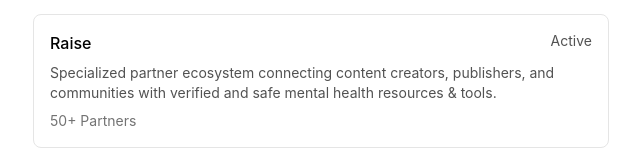
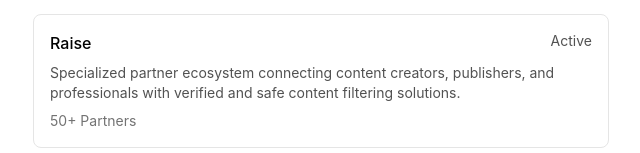
Before and after one commit to col-intel/collective-intelligence, a Next.js app: page / in a window 1280 px wide. Shown: the part 708-861 px from the top of the page, without its empty margins (319-959 px from the left). Built offline with nearby package versions, Linux system fonts and the light colour scheme.

Commit message:
Updated raise description

```diff
--- a/app/components/portfolio.tsx
+++ b/app/components/portfolio.tsx
@@ -37,7 +37,7 @@
     },
     {
       name: "Raise",
-      description: "Specialized partner ecosystem connecting content creators, publishers, and communities with verified and safe mental health resources & tools.",
+      description: "Specialized partner ecosystem connecting content creators, publishers, and professionals with verified and safe content filtering solutions.",
       url: "https://raise.new/",
       community_size: "50+ Partners",
       status: "Active"
```
